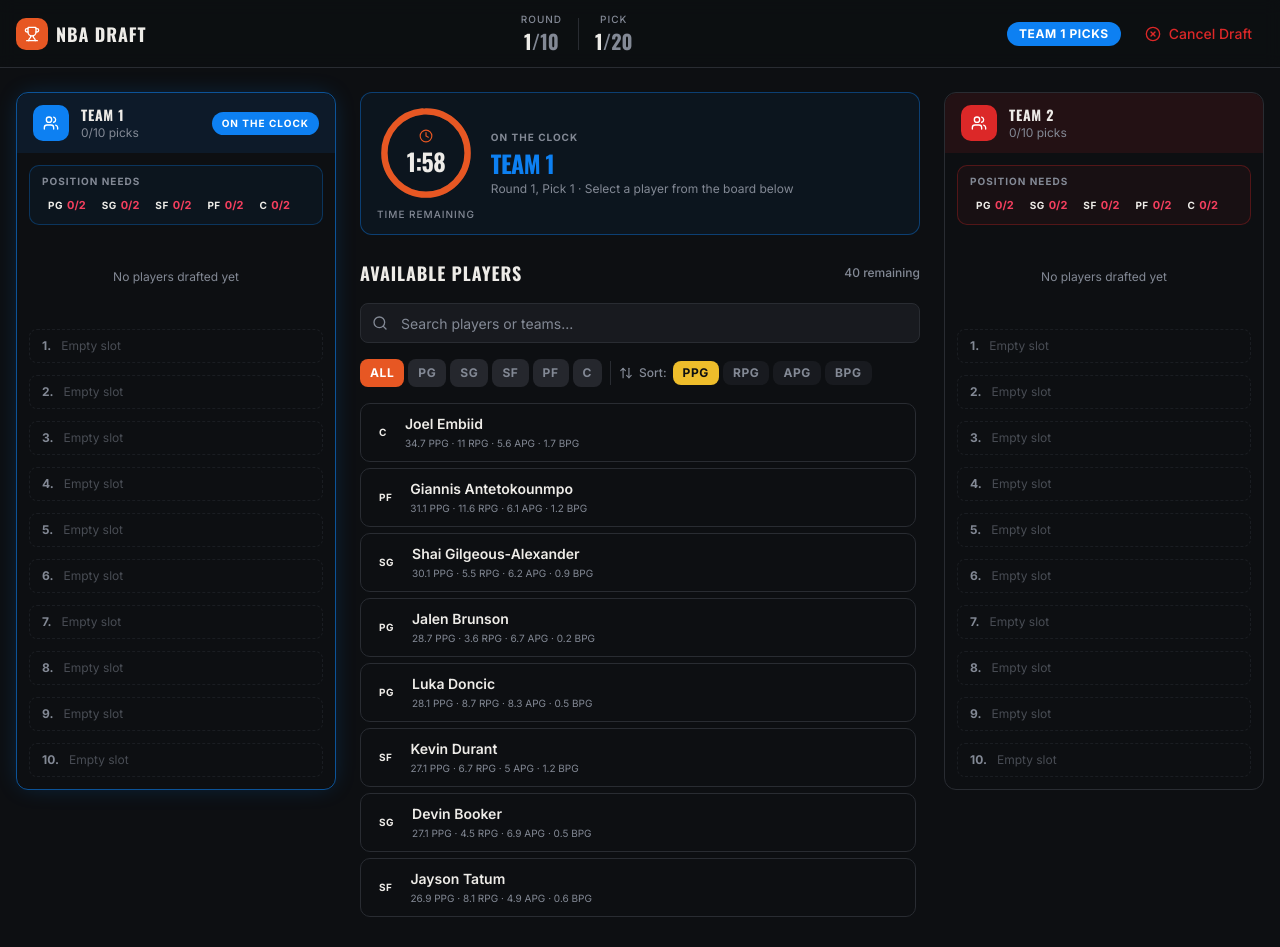
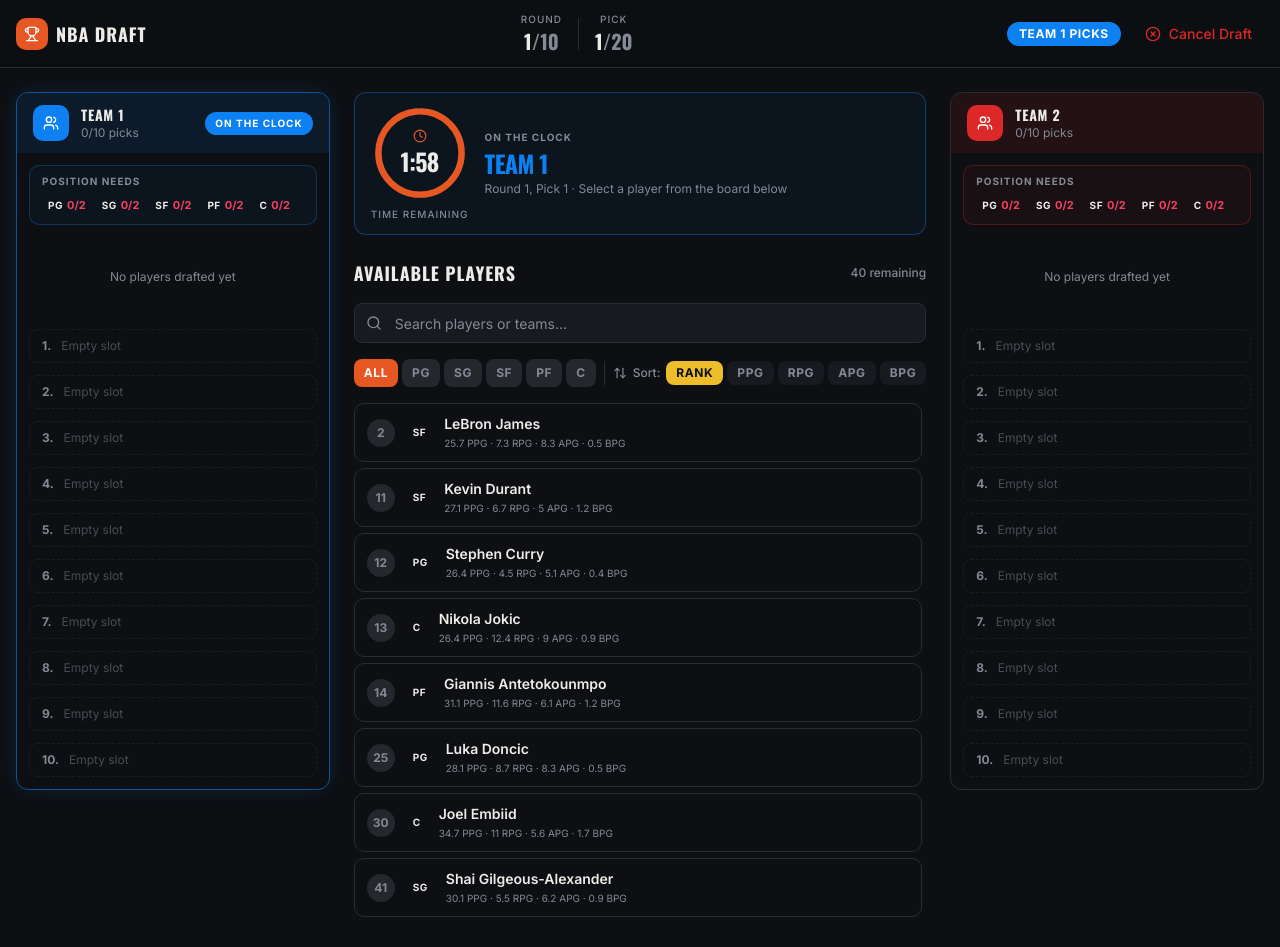
Before and after one commit to F1nal04/hoop-drft, a Next.js app: page / in a window 1280 px wide. Both pictures are taken after a click on the button "START DRAFT". Built offline with nearby package versions, Linux system fonts and the light colour scheme.

Commit message:
Enhance DraftBoard and PlayerCard components by adding rank sorting and display, improving player evaluation and UI clarity

```diff
--- a/components/draft-board.tsx
+++ b/components/draft-board.tsx
@@ -16,9 +16,10 @@ interface DraftBoardProps {
 
 const POSITIONS: (Position | "ALL")[] = ["ALL", "PG", "SG", "SF", "PF", "C"]
 
-type SortOption = "ppg" | "rpg" | "apg" | "bpg"
+type SortOption = "rank" | "ppg" | "rpg" | "apg" | "bpg"
 
 const SORT_OPTIONS: { value: SortOption; label: string }[] = [
+  { value: "rank", label: "Rank" },
   { value: "ppg", label: "PPG" },
   { value: "rpg", label: "RPG" },
   { value: "apg", label: "APG" },
@@ -28,7 +29,7 @@ const SORT_OPTIONS: { value: SortOption; label: string }[] = [
 export function DraftBoard({ players, draftedPlayerIds, onDraft, disabled }: DraftBoardProps) {
   const [search, setSearch] = useState("")
   const [posFilter, setPosFilter] = useState<Position | "ALL">("ALL")
-  const [sortBy, setSortBy] = useState<SortOption>("ppg")
+  const [sortBy, setSortBy] = useState<SortOption>("rank")
 
   const filtered = useMemo(() => {
     return players
@@ -41,7 +42,11 @@ export function DraftBoard({ players, draftedPlayerIds, onDraft, disabled }: Dra
         return matchesSearch && matchesPos
       })
       .sort((a, b) => {
-        // For all stats, sort descending (higher is better)
+        // For rank, sort ascending (lower is better)
+        if (sortBy === "rank") {
+          return a.rank - b.rank
+        }
+        // For stats, sort descending (higher is better)
         return b[sortBy] - a[sortBy]
       })
   }, [players, search, posFilter, sortBy])
--- a/components/player-card.tsx
+++ b/components/player-card.tsx
@@ -27,6 +27,9 @@ export function PlayerCard({ player, isDrafted, onDraft, disabled }: PlayerCardP
             : "cursor-pointer hover:border-primary/50 hover:bg-secondary/80 active:scale-[0.98]",
       )}
     >
+      <span className="flex h-7 w-7 shrink-0 items-center justify-center rounded-full bg-secondary text-xs font-bold text-muted-foreground">
+        {player.rank}
+      </span>
       <span
         className={cn(
           "inline-flex shrink-0 items-center rounded px-1.5 py-0.5 text-[10px] font-bold uppercase tracking-wider",
--- a/lib/players.ts
+++ b/lib/players.ts
@@ -16,89 +16,89 @@ export interface Player {
 }
 
 export const CURRENT_PLAYERS: Player[] = [
-  { id: 1, name: "Nikola Jokic", position: "C", team: "DEN", ppg: 26.4, rpg: 12.4, apg: 9.0, bpg: 0.9, rank: 1, era: "current" },
-  { id: 2, name: "Luka Doncic", position: "PG", team: "LAL", ppg: 28.1, rpg: 8.7, apg: 8.3, bpg: 0.5, rank: 2, era: "current" },
-  { id: 3, name: "Shai Gilgeous-Alexander", position: "SG", team: "OKC", ppg: 30.1, rpg: 5.5, apg: 6.2, bpg: 0.9, rank: 3, era: "current" },
-  { id: 4, name: "Giannis Antetokounmpo", position: "PF", team: "MIL", ppg: 31.1, rpg: 11.6, apg: 6.1, bpg: 1.2, rank: 4, era: "current" },
-  { id: 5, name: "Jayson Tatum", position: "SF", team: "BOS", ppg: 26.9, rpg: 8.1, apg: 4.9, bpg: 0.6, rank: 5, era: "current" },
-  { id: 6, name: "Stephen Curry", position: "PG", team: "GSW", ppg: 26.4, rpg: 4.5, apg: 5.1, bpg: 0.4, rank: 6, era: "current" },
-  { id: 7, name: "Anthony Edwards", position: "SG", team: "MIN", ppg: 25.9, rpg: 5.4, apg: 5.1, bpg: 0.5, rank: 7, era: "current" },
-  { id: 8, name: "Kevin Durant", position: "SF", team: "PHX", ppg: 27.1, rpg: 6.7, apg: 5.0, bpg: 1.2, rank: 8, era: "current" },
-  { id: 9, name: "Joel Embiid", position: "C", team: "PHI", ppg: 34.7, rpg: 11.0, apg: 5.6, bpg: 1.7, rank: 9, era: "current" },
-  { id: 10, name: "LeBron James", position: "SF", team: "LAL", ppg: 25.7, rpg: 7.3, apg: 8.3, bpg: 0.5, rank: 10, era: "current" },
-  { id: 11, name: "Anthony Davis", position: "PF", team: "LAL", ppg: 24.7, rpg: 12.6, apg: 3.5, bpg: 2.0, rank: 11, era: "current" },
-  { id: 12, name: "Donovan Mitchell", position: "SG", team: "CLE", ppg: 26.6, rpg: 5.1, apg: 6.1, bpg: 0.4, rank: 12, era: "current" },
-  { id: 13, name: "Tyrese Haliburton", position: "PG", team: "IND", ppg: 20.1, rpg: 3.9, apg: 10.9, bpg: 0.7, rank: 13, era: "current" },
-  { id: 14, name: "Devin Booker", position: "SG", team: "PHX", ppg: 27.1, rpg: 4.5, apg: 6.9, bpg: 0.5, rank: 14, era: "current" },
-  { id: 15, name: "Jimmy Butler", position: "SF", team: "MIA", ppg: 20.8, rpg: 5.3, apg: 5.0, bpg: 0.5, rank: 15, era: "current" },
-  { id: 16, name: "Trae Young", position: "PG", team: "ATL", ppg: 25.7, rpg: 2.8, apg: 10.8, bpg: 0.2, rank: 16, era: "current" },
-  { id: 17, name: "Ja Morant", position: "PG", team: "MEM", ppg: 25.1, rpg: 5.6, apg: 8.1, bpg: 0.3, rank: 17, era: "current" },
-  { id: 18, name: "Kawhi Leonard", position: "SF", team: "LAC", ppg: 23.7, rpg: 6.1, apg: 3.6, bpg: 0.6, rank: 18, era: "current" },
-  { id: 19, name: "Damian Lillard", position: "PG", team: "MIL", ppg: 24.3, rpg: 4.4, apg: 7.0, bpg: 0.3, rank: 19, era: "current" },
-  { id: 20, name: "Paolo Banchero", position: "PF", team: "ORL", ppg: 22.6, rpg: 6.9, apg: 5.4, bpg: 0.7, rank: 20, era: "current" },
-  { id: 21, name: "Victor Wembanyama", position: "C", team: "SAS", ppg: 21.4, rpg: 10.6, apg: 3.9, bpg: 3.6, rank: 21, era: "current" },
-  { id: 22, name: "Jalen Brunson", position: "PG", team: "NYK", ppg: 28.7, rpg: 3.6, apg: 6.7, bpg: 0.2, rank: 22, era: "current" },
-  { id: 23, name: "De'Aaron Fox", position: "PG", team: "SAC", ppg: 26.6, rpg: 4.6, apg: 6.0, bpg: 0.4, rank: 23, era: "current" },
-  { id: 24, name: "Bam Adebayo", position: "C", team: "MIA", ppg: 19.3, rpg: 10.4, apg: 3.9, bpg: 1.1, rank: 24, era: "current" },
-  { id: 25, name: "Karl-Anthony Towns", position: "C", team: "NYK", ppg: 24.9, rpg: 10.8, apg: 3.2, bpg: 1.3, rank: 25, era: "current" },
-  { id: 26, name: "Jaylen Brown", position: "SG", team: "BOS", ppg: 23.0, rpg: 5.5, apg: 3.6, bpg: 0.5, rank: 26, era: "current" },
-  { id: 27, name: "Chet Holmgren", position: "PF", team: "OKC", ppg: 16.5, rpg: 7.9, apg: 2.5, bpg: 2.3, rank: 27, era: "current" },
-  { id: 28, name: "Domantas Sabonis", position: "C", team: "SAC", ppg: 19.4, rpg: 13.7, apg: 8.2, bpg: 0.6, rank: 28, era: "current" },
-  { id: 29, name: "Lauri Markkanen", position: "PF", team: "UTA", ppg: 23.2, rpg: 8.2, apg: 2.0, bpg: 0.6, rank: 29, era: "current" },
-  { id: 30, name: "Kyrie Irving", position: "PG", team: "DAL", ppg: 25.6, rpg: 5.0, apg: 5.2, bpg: 0.5, rank: 30, era: "current" },
-  { id: 31, name: "Zion Williamson", position: "PF", team: "NOP", ppg: 22.9, rpg: 5.7, apg: 5.1, bpg: 0.6, rank: 31, era: "current" },
-  { id: 32, name: "Paul George", position: "SF", team: "PHI", ppg: 22.6, rpg: 5.2, apg: 3.5, bpg: 0.5, rank: 32, era: "current" },
-  { id: 33, name: "Scottie Barnes", position: "SF", team: "TOR", ppg: 19.9, rpg: 8.2, apg: 6.1, bpg: 1.5, rank: 33, era: "current" },
-  { id: 34, name: "Tyrese Maxey", position: "SG", team: "PHI", ppg: 25.9, rpg: 3.7, apg: 6.2, bpg: 0.5, rank: 34, era: "current" },
-  { id: 35, name: "Nikola Vucevic", position: "C", team: "CHI", ppg: 18.0, rpg: 10.5, apg: 3.3, bpg: 0.7, rank: 35, era: "current" },
-  { id: 36, name: "DeMar DeRozan", position: "SF", team: "SAC", ppg: 24.0, rpg: 4.3, apg: 5.3, bpg: 0.6, rank: 36, era: "current" },
-  { id: 37, name: "James Harden", position: "PG", team: "LAC", ppg: 16.6, rpg: 5.1, apg: 8.5, bpg: 0.8, rank: 37, era: "current" },
-  { id: 38, name: "Alperen Sengun", position: "C", team: "HOU", ppg: 21.1, rpg: 9.3, apg: 5.0, bpg: 1.6, rank: 38, era: "current" },
-  { id: 39, name: "Mikal Bridges", position: "SF", team: "NYK", ppg: 19.6, rpg: 4.5, apg: 3.6, bpg: 1.1, rank: 39, era: "current" },
-  { id: 40, name: "Jalen Williams", position: "SG", team: "OKC", ppg: 19.1, rpg: 4.0, apg: 4.5, bpg: 1.0, rank: 40, era: "current" },
+  { id: 10, name: "LeBron James", position: "SF", team: "LAL", ppg: 25.7, rpg: 7.3, apg: 8.3, bpg: 0.5, rank: 2, era: "current" },
+  { id: 8, name: "Kevin Durant", position: "SF", team: "PHX", ppg: 27.1, rpg: 6.7, apg: 5.0, bpg: 1.2, rank: 11, era: "current" },
+  { id: 6, name: "Stephen Curry", position: "PG", team: "GSW", ppg: 26.4, rpg: 4.5, apg: 5.1, bpg: 0.4, rank: 12, era: "current" },
+  { id: 1, name: "Nikola Jokic", position: "C", team: "DEN", ppg: 26.4, rpg: 12.4, apg: 9.0, bpg: 0.9, rank: 13, era: "current" },
+  { id: 4, name: "Giannis Antetokounmpo", position: "PF", team: "MIL", ppg: 31.1, rpg: 11.6, apg: 6.1, bpg: 1.2, rank: 14, era: "current" },
+  { id: 2, name: "Luka Doncic", position: "PG", team: "LAL", ppg: 28.1, rpg: 8.7, apg: 8.3, bpg: 0.5, rank: 25, era: "current" },
+  { id: 9, name: "Joel Embiid", position: "C", team: "PHI", ppg: 34.7, rpg: 11.0, apg: 5.6, bpg: 1.7, rank: 30, era: "current" },
+  { id: 3, name: "Shai Gilgeous-Alexander", position: "SG", team: "OKC", ppg: 30.1, rpg: 5.5, apg: 6.2, bpg: 0.9, rank: 41, era: "current" },
+  { id: 5, name: "Jayson Tatum", position: "SF", team: "BOS", ppg: 26.9, rpg: 8.1, apg: 4.9, bpg: 0.6, rank: 42, era: "current" },
+  { id: 7, name: "Anthony Edwards", position: "SG", team: "MIN", ppg: 25.9, rpg: 5.4, apg: 5.1, bpg: 0.5, rank: 43, era: "current" },
+  { id: 11, name: "Anthony Davis", position: "PF", team: "LAL", ppg: 24.7, rpg: 12.6, apg: 3.5, bpg: 2.0, rank: 44, era: "current" },
+  { id: 18, name: "Kawhi Leonard", position: "SF", team: "LAC", ppg: 23.7, rpg: 6.1, apg: 3.6, bpg: 0.6, rank: 45, era: "current" },
+  { id: 12, name: "Donovan Mitchell", position: "SG", team: "CLE", ppg: 26.6, rpg: 5.1, apg: 6.1, bpg: 0.4, rank: 46, era: "current" },
+  { id: 19, name: "Damian Lillard", position: "PG", team: "MIL", ppg: 24.3, rpg: 4.4, apg: 7.0, bpg: 0.3, rank: 47, era: "current" },
+  { id: 15, name: "Jimmy Butler", position: "SF", team: "MIA", ppg: 20.8, rpg: 5.3, apg: 5.0, bpg: 0.5, rank: 48, era: "current" },
+  { id: 30, name: "Kyrie Irving", position: "PG", team: "DAL", ppg: 25.6, rpg: 5.0, apg: 5.2, bpg: 0.5, rank: 49, era: "current" },
+  { id: 37, name: "James Harden", position: "PG", team: "LAC", ppg: 16.6, rpg: 5.1, apg: 8.5, bpg: 0.8, rank: 50, era: "current" },
+  { id: 14, name: "Devin Booker", position: "SG", team: "PHX", ppg: 27.1, rpg: 4.5, apg: 6.9, bpg: 0.5, rank: 51, era: "current" },
+  { id: 16, name: "Trae Young", position: "PG", team: "ATL", ppg: 25.7, rpg: 2.8, apg: 10.8, bpg: 0.2, rank: 52, era: "current" },
+  { id: 17, name: "Ja Morant", position: "PG", team: "MEM", ppg: 25.1, rpg: 5.6, apg: 8.1, bpg: 0.3, rank: 53, era: "current" },
+  { id: 26, name: "Jaylen Brown", position: "SG", team: "BOS", ppg: 23.0, rpg: 5.5, apg: 3.6, bpg: 0.5, rank: 54, era: "current" },
+  { id: 32, name: "Paul George", position: "SF", team: "PHI", ppg: 22.6, rpg: 5.2, apg: 3.5, bpg: 0.5, rank: 55, era: "current" },
+  { id: 25, name: "Karl-Anthony Towns", position: "C", team: "NYK", ppg: 24.9, rpg: 10.8, apg: 3.2, bpg: 1.3, rank: 56, era: "current" },
+  { id: 21, name: "Victor Wembanyama", position: "C", team: "SAS", ppg: 21.4, rpg: 10.6, apg: 3.9, bpg: 3.6, rank: 57, era: "current" },
+  { id: 22, name: "Jalen Brunson", position: "PG", team: "NYK", ppg: 28.7, rpg: 3.6, apg: 6.7, bpg: 0.2, rank: 58, era: "current" },
+  { id: 24, name: "Bam Adebayo", position: "C", team: "MIA", ppg: 19.3, rpg: 10.4, apg: 3.9, bpg: 1.1, rank: 59, era: "current" },
+  { id: 13, name: "Tyrese Haliburton", position: "PG", team: "IND", ppg: 20.1, rpg: 3.9, apg: 10.9, bpg: 0.7, rank: 60, era: "current" },
+  { id: 23, name: "De'Aaron Fox", position: "PG", team: "SAC", ppg: 26.6, rpg: 4.6, apg: 6.0, bpg: 0.4, rank: 61, era: "current" },
+  { id: 34, name: "Tyrese Maxey", position: "SG", team: "PHI", ppg: 25.9, rpg: 3.7, apg: 6.2, bpg: 0.5, rank: 62, era: "current" },
+  { id: 36, name: "DeMar DeRozan", position: "SF", team: "SAC", ppg: 24.0, rpg: 4.3, apg: 5.3, bpg: 0.6, rank: 63, era: "current" },
+  { id: 28, name: "Domantas Sabonis", position: "C", team: "SAC", ppg: 19.4, rpg: 13.7, apg: 8.2, bpg: 0.6, rank: 64, era: "current" },
+  { id: 31, name: "Zion Williamson", position: "PF", team: "NOP", ppg: 22.9, rpg: 5.7, apg: 5.1, bpg: 0.6, rank: 65, era: "current" },
+  { id: 20, name: "Paolo Banchero", position: "PF", team: "ORL", ppg: 22.6, rpg: 6.9, apg: 5.4, bpg: 0.7, rank: 66, era: "current" },
+  { id: 29, name: "Lauri Markkanen", position: "PF", team: "UTA", ppg: 23.2, rpg: 8.2, apg: 2.0, bpg: 0.6, rank: 67, era: "current" },
+  { id: 33, name: "Scottie Barnes", position: "SF", team: "TOR", ppg: 19.9, rpg: 8.2, apg: 6.1, bpg: 1.5, rank: 68, era: "current" },
+  { id: 38, name: "Alperen Sengun", position: "C", team: "HOU", ppg: 21.1, rpg: 9.3, apg: 5.0, bpg: 1.6, rank: 69, era: "current" },
+  { id: 27, name: "Chet Holmgren", position: "PF", team: "OKC", ppg: 16.5, rpg: 7.9, apg: 2.5, bpg: 2.3, rank: 70, era: "current" },
+  { id: 39, name: "Mikal Bridges", position: "SF", team: "NYK", ppg: 19.6, rpg: 4.5, apg: 3.6, bpg: 1.1, rank: 71, era: "current" },
+  { id: 40, name: "Jalen Williams", position: "SG", team: "OKC", ppg: 19.1, rpg: 4.0, apg: 4.5, bpg: 1.0, rank: 72, era: "current" },
+  { id: 35, name: "Nikola Vucevic", position: "C", team: "CHI", ppg: 18.0, rpg: 10.5, apg: 3.3, bpg: 0.7, rank: 73, era: "current" },
 ]
 
 export const HISTORICAL_PLAYERS: Player[] = [
   { id: 101, name: "Michael Jordan", position: "SG", team: "CHI", ppg: 30.1, rpg: 6.2, apg: 5.3, bpg: 0.8, rank: 1, era: "historical" },
-  { id: 102, name: "Kareem Abdul-Jabbar", position: "C", team: "LAL", ppg: 24.6, rpg: 11.2, apg: 3.6, bpg: 2.6, rank: 2, era: "historical" },
-  { id: 103, name: "Magic Johnson", position: "PG", team: "LAL", ppg: 19.5, rpg: 7.2, apg: 11.2, bpg: 0.4, rank: 3, era: "historical" },
-  { id: 104, name: "Larry Bird", position: "SF", team: "BOS", ppg: 24.3, rpg: 10.0, apg: 6.3, bpg: 0.8, rank: 4, era: "historical" },
-  { id: 105, name: "Wilt Chamberlain", position: "C", team: "PHI", ppg: 30.1, rpg: 22.9, apg: 4.4, bpg: 2.0, rank: 5, era: "historical" },
-  { id: 106, name: "Bill Russell", position: "C", team: "BOS", ppg: 15.1, rpg: 22.5, apg: 4.3, bpg: 3.5, rank: 6, era: "historical" },
-  { id: 107, name: "Tim Duncan", position: "PF", team: "SAS", ppg: 19.0, rpg: 10.8, apg: 3.0, bpg: 2.2, rank: 7, era: "historical" },
-  { id: 108, name: "Kobe Bryant", position: "SG", team: "LAL", ppg: 25.0, rpg: 5.2, apg: 4.7, bpg: 0.5, rank: 8, era: "historical" },
-  { id: 109, name: "Shaquille O'Neal", position: "C", team: "LAL", ppg: 23.7, rpg: 10.9, apg: 2.5, bpg: 2.3, rank: 9, era: "historical" },
-  { id: 110, name: "Hakeem Olajuwon", position: "C", team: "HOU", ppg: 21.8, rpg: 11.1, apg: 2.5, bpg: 3.1, rank: 10, era: "historical" },
-  { id: 111, name: "Oscar Robertson", position: "PG", team: "CIN", ppg: 25.7, rpg: 7.5, apg: 9.5, bpg: 0.3, rank: 11, era: "historical" },
-  { id: 112, name: "Karl Malone", position: "PF", team: "UTA", ppg: 25.0, rpg: 10.1, apg: 3.6, bpg: 0.8, rank: 12, era: "historical" },
-  { id: 113, name: "Julius Erving", position: "SF", team: "PHI", ppg: 22.0, rpg: 6.7, apg: 3.9, bpg: 1.5, rank: 13, era: "historical" },
-  { id: 114, name: "Moses Malone", position: "C", team: "PHI", ppg: 20.6, rpg: 12.2, apg: 1.4, bpg: 1.3, rank: 14, era: "historical" },
-  { id: 115, name: "Charles Barkley", position: "PF", team: "PHX", ppg: 22.1, rpg: 11.7, apg: 3.9, bpg: 0.8, rank: 15, era: "historical" },
-  { id: 116, name: "Scottie Pippen", position: "SF", team: "CHI", ppg: 16.1, rpg: 6.4, apg: 5.2, bpg: 0.8, rank: 16, era: "historical" },
-  { id: 117, name: "David Robinson", position: "C", team: "SAS", ppg: 21.1, rpg: 10.6, apg: 2.5, bpg: 3.0, rank: 17, era: "historical" },
-  { id: 118, name: "John Stockton", position: "PG", team: "UTA", ppg: 13.1, rpg: 2.7, apg: 10.5, bpg: 0.2, rank: 18, era: "historical" },
-  { id: 119, name: "Isiah Thomas", position: "PG", team: "DET", ppg: 19.2, rpg: 3.6, apg: 9.3, bpg: 0.3, rank: 19, era: "historical" },
-  { id: 120, name: "Patrick Ewing", position: "C", team: "NYK", ppg: 21.0, rpg: 9.8, apg: 1.9, bpg: 2.4, rank: 20, era: "historical" },
+  { id: 102, name: "Kareem Abdul-Jabbar", position: "C", team: "LAL", ppg: 24.6, rpg: 11.2, apg: 3.6, bpg: 2.6, rank: 3, era: "historical" },
+  { id: 103, name: "Magic Johnson", position: "PG", team: "LAL", ppg: 19.5, rpg: 7.2, apg: 11.2, bpg: 0.4, rank: 4, era: "historical" },
+  { id: 104, name: "Larry Bird", position: "SF", team: "BOS", ppg: 24.3, rpg: 10.0, apg: 6.3, bpg: 0.8, rank: 5, era: "historical" },
+  { id: 105, name: "Wilt Chamberlain", position: "C", team: "PHI", ppg: 30.1, rpg: 22.9, apg: 4.4, bpg: 2.0, rank: 6, era: "historical" },
+  { id: 106, name: "Bill Russell", position: "C", team: "BOS", ppg: 15.1, rpg: 22.5, apg: 4.3, bpg: 3.5, rank: 7, era: "historical" },
+  { id: 107, name: "Tim Duncan", position: "PF", team: "SAS", ppg: 19.0, rpg: 10.8, apg: 3.0, bpg: 2.2, rank: 8, era: "historical" },
+  { id: 108, name: "Kobe Bryant", position: "SG", team: "LAL", ppg: 25.0, rpg: 5.2, apg: 4.7, bpg: 0.5, rank: 9, era: "historical" },
+  { id: 109, name: "Shaquille O'Neal", position: "C", team: "LAL", ppg: 23.7, rpg: 10.9, apg: 2.5, bpg: 2.3, rank: 10, era: "historical" },
+  { id: 110, name: "Hakeem Olajuwon", position: "C", team: "HOU", ppg: 21.8, rpg: 11.1, apg: 2.5, bpg: 3.1, rank: 15, era: "historical" },
+  { id: 111, name: "Oscar Robertson", position: "PG", team: "CIN", ppg: 25.7, rpg: 7.5, apg: 9.5, bpg: 0.3, rank: 16, era: "historical" },
+  { id: 112, name: "Karl Malone", position: "PF", team: "UTA", ppg: 25.0, rpg: 10.1, apg: 3.6, bpg: 0.8, rank: 17, era: "historical" },
+  { id: 113, name: "Julius Erving", position: "SF", team: "PHI", ppg: 22.0, rpg: 6.7, apg: 3.9, bpg: 1.5, rank: 18, era: "historical" },
+  { id: 114, name: "Moses Malone", position: "C", team: "PHI", ppg: 20.6, rpg: 12.2, apg: 1.4, bpg: 1.3, rank: 19, era: "historical" },
+  { id: 115, name: "Charles Barkley", position: "PF", team: "PHX", ppg: 22.1, rpg: 11.7, apg: 3.9, bpg: 0.8, rank: 20, era: "historical" },
   { id: 121, name: "Dirk Nowitzki", position: "PF", team: "DAL", ppg: 20.7, rpg: 7.5, apg: 2.4, bpg: 0.8, rank: 21, era: "historical" },
-  { id: 122, name: "Allen Iverson", position: "SG", team: "PHI", ppg: 26.7, rpg: 3.7, apg: 6.2, bpg: 0.2, rank: 22, era: "historical" },
-  { id: 123, name: "Dwyane Wade", position: "SG", team: "MIA", ppg: 22.0, rpg: 4.7, apg: 5.4, bpg: 0.8, rank: 23, era: "historical" },
-  { id: 124, name: "Jerry West", position: "SG", team: "LAL", ppg: 27.0, rpg: 5.8, apg: 6.7, bpg: 0.7, rank: 24, era: "historical" },
-  { id: 125, name: "Elgin Baylor", position: "SF", team: "LAL", ppg: 27.4, rpg: 13.5, apg: 4.3, bpg: 0.9, rank: 25, era: "historical" },
+  { id: 117, name: "David Robinson", position: "C", team: "SAS", ppg: 21.1, rpg: 10.6, apg: 2.5, bpg: 3.0, rank: 22, era: "historical" },
+  { id: 122, name: "Allen Iverson", position: "SG", team: "PHI", ppg: 26.7, rpg: 3.7, apg: 6.2, bpg: 0.2, rank: 23, era: "historical" },
+  { id: 123, name: "Dwyane Wade", position: "SG", team: "MIA", ppg: 22.0, rpg: 4.7, apg: 5.4, bpg: 0.8, rank: 24, era: "historical" },
   { id: 126, name: "Kevin Garnett", position: "PF", team: "MIN", ppg: 17.8, rpg: 10.0, apg: 3.7, bpg: 1.4, rank: 26, era: "historical" },
-  { id: 127, name: "Chris Paul", position: "PG", team: "NOH", ppg: 18.5, rpg: 4.5, apg: 9.5, bpg: 0.1, rank: 27, era: "historical" },
-  { id: 128, name: "Russell Westbrook", position: "PG", team: "OKC", ppg: 23.2, rpg: 7.0, apg: 8.4, bpg: 0.3, rank: 28, era: "historical" },
-  { id: 129, name: "Bob Cousy", position: "PG", team: "BOS", ppg: 18.4, rpg: 5.2, apg: 7.5, bpg: 0.2, rank: 29, era: "historical" },
-  { id: 130, name: "Walt Frazier", position: "PG", team: "NYK", ppg: 18.9, rpg: 5.9, apg: 6.1, bpg: 0.3, rank: 30, era: "historical" },
-  { id: 131, name: "Pete Maravich", position: "SG", team: "ATL", ppg: 24.2, rpg: 4.2, apg: 5.4, bpg: 0.2, rank: 31, era: "historical" },
-  { id: 132, name: "George Gervin", position: "SG", team: "SAS", ppg: 25.1, rpg: 5.3, apg: 2.6, bpg: 0.9, rank: 32, era: "historical" },
-  { id: 133, name: "Tracy McGrady", position: "SG", team: "ORL", ppg: 19.6, rpg: 5.6, apg: 4.4, bpg: 0.8, rank: 33, era: "historical" },
+  { id: 116, name: "Scottie Pippen", position: "SF", team: "CHI", ppg: 16.1, rpg: 6.4, apg: 5.2, bpg: 0.8, rank: 27, era: "historical" },
+  { id: 118, name: "John Stockton", position: "PG", team: "UTA", ppg: 13.1, rpg: 2.7, apg: 10.5, bpg: 0.2, rank: 28, era: "historical" },
+  { id: 124, name: "Jerry West", position: "SG", team: "LAL", ppg: 27.0, rpg: 5.8, apg: 6.7, bpg: 0.7, rank: 29, era: "historical" },
+  { id: 125, name: "Elgin Baylor", position: "SF", team: "LAL", ppg: 27.4, rpg: 13.5, apg: 4.3, bpg: 0.9, rank: 31, era: "historical" },
+  { id: 120, name: "Patrick Ewing", position: "C", team: "NYK", ppg: 21.0, rpg: 9.8, apg: 1.9, bpg: 2.4, rank: 32, era: "historical" },
+  { id: 119, name: "Isiah Thomas", position: "PG", team: "DET", ppg: 19.2, rpg: 3.6, apg: 9.3, bpg: 0.3, rank: 33, era: "historical" },
   { id: 134, name: "Bob Pettit", position: "PF", team: "ATL", ppg: 26.4, rpg: 16.2, apg: 3.0, bpg: 1.8, rank: 34, era: "historical" },
-  { id: 135, name: "Rick Barry", position: "SF", team: "GSW", ppg: 23.2, rpg: 6.5, apg: 5.1, bpg: 0.9, rank: 35, era: "historical" },
-  { id: 136, name: "Clyde Drexler", position: "SG", team: "POR", ppg: 20.4, rpg: 6.1, apg: 5.6, bpg: 0.7, rank: 36, era: "historical" },
-  { id: 137, name: "Gary Payton", position: "PG", team: "SEA", ppg: 16.3, rpg: 3.9, apg: 6.7, bpg: 0.2, rank: 37, era: "historical" },
-  { id: 138, name: "Dennis Rodman", position: "PF", team: "CHI", ppg: 7.3, rpg: 13.1, apg: 1.8, bpg: 0.6, rank: 38, era: "historical" },
-  { id: 139, name: "Ray Allen", position: "SG", team: "MIL", ppg: 18.9, rpg: 4.1, apg: 3.4, bpg: 0.3, rank: 39, era: "historical" },
-  { id: 140, name: "Reggie Miller", position: "SG", team: "IND", ppg: 18.2, rpg: 3.0, apg: 3.0, bpg: 0.3, rank: 40, era: "historical" },
+  { id: 132, name: "George Gervin", position: "SG", team: "SAS", ppg: 25.1, rpg: 5.3, apg: 2.6, bpg: 0.9, rank: 35, era: "historical" },
+  { id: 135, name: "Rick Barry", position: "SF", team: "GSW", ppg: 23.2, rpg: 6.5, apg: 5.1, bpg: 0.9, rank: 36, era: "historical" },
+  { id: 127, name: "Chris Paul", position: "PG", team: "NOH", ppg: 18.5, rpg: 4.5, apg: 9.5, bpg: 0.1, rank: 37, era: "historical" },
+  { id: 128, name: "Russell Westbrook", position: "PG", team: "OKC", ppg: 23.2, rpg: 7.0, apg: 8.4, bpg: 0.3, rank: 38, era: "historical" },
+  { id: 131, name: "Pete Maravich", position: "SG", team: "ATL", ppg: 24.2, rpg: 4.2, apg: 5.4, bpg: 0.2, rank: 39, era: "historical" },
+  { id: 136, name: "Clyde Drexler", position: "SG", team: "POR", ppg: 20.4, rpg: 6.1, apg: 5.6, bpg: 0.7, rank: 40, era: "historical" },
+  { id: 133, name: "Tracy McGrady", position: "SG", team: "ORL", ppg: 19.6, rpg: 5.6, apg: 4.4, bpg: 0.8, rank: 74, era: "historical" },
+  { id: 129, name: "Bob Cousy", position: "PG", team: "BOS", ppg: 18.4, rpg: 5.2, apg: 7.5, bpg: 0.2, rank: 75, era: "historical" },
+  { id: 130, name: "Walt Frazier", position: "PG", team: "NYK", ppg: 18.9, rpg: 5.9, apg: 6.1, bpg: 0.3, rank: 76, era: "historical" },
+  { id: 139, name: "Ray Allen", position: "SG", team: "MIL", ppg: 18.9, rpg: 4.1, apg: 3.4, bpg: 0.3, rank: 77, era: "historical" },
+  { id: 140, name: "Reggie Miller", position: "SG", team: "IND", ppg: 18.2, rpg: 3.0, apg: 3.0, bpg: 0.3, rank: 78, era: "historical" },
+  { id: 137, name: "Gary Payton", position: "PG", team: "SEA", ppg: 16.3, rpg: 3.9, apg: 6.7, bpg: 0.2, rank: 79, era: "historical" },
+  { id: 138, name: "Dennis Rodman", position: "PF", team: "CHI", ppg: 7.3, rpg: 13.1, apg: 1.8, bpg: 0.6, rank: 80, era: "historical" },
 ]
 
 export function getPlayerSet(set: PlayerSet): Player[] {
@@ -108,10 +108,8 @@ export function getPlayerSet(set: PlayerSet): Player[] {
     case "historical":
       return HISTORICAL_PLAYERS
     case "all":
-      return [...CURRENT_PLAYERS, ...HISTORICAL_PLAYERS].sort((a, b) => {
-        // Interleave by rank to keep it fair
-        return a.rank - b.rank
-      })
+      // Merge and sort by unified rank (1-80)
+      return [...CURRENT_PLAYERS, ...HISTORICAL_PLAYERS].sort((a, b) => a.rank - b.rank)
   }
 }
 
```
